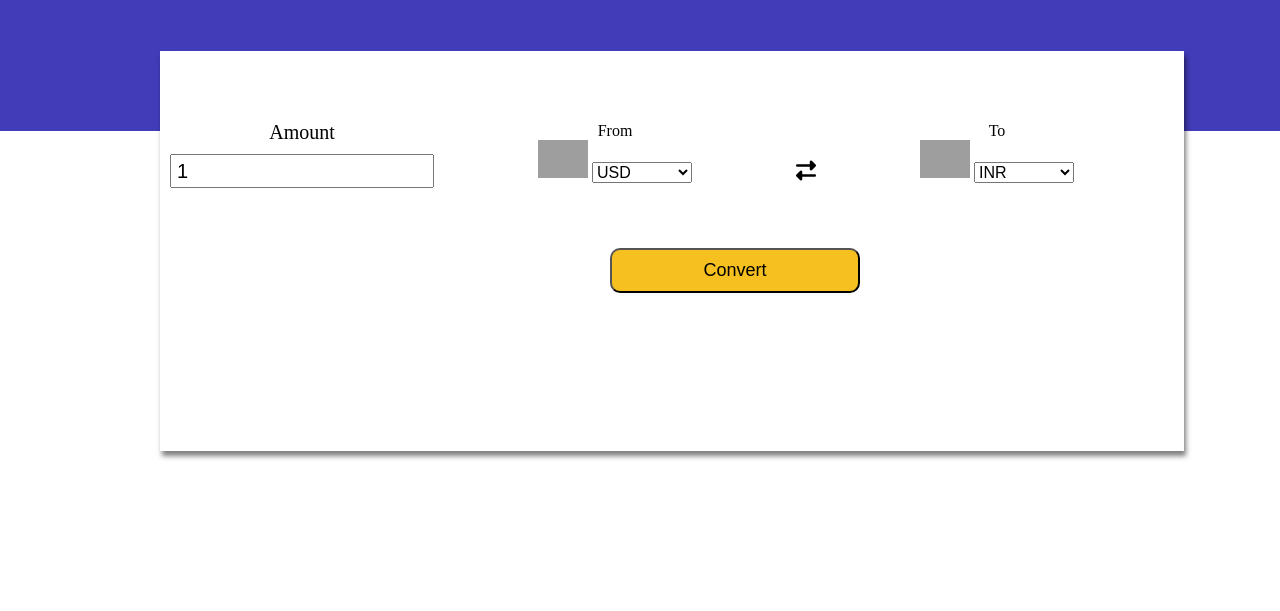
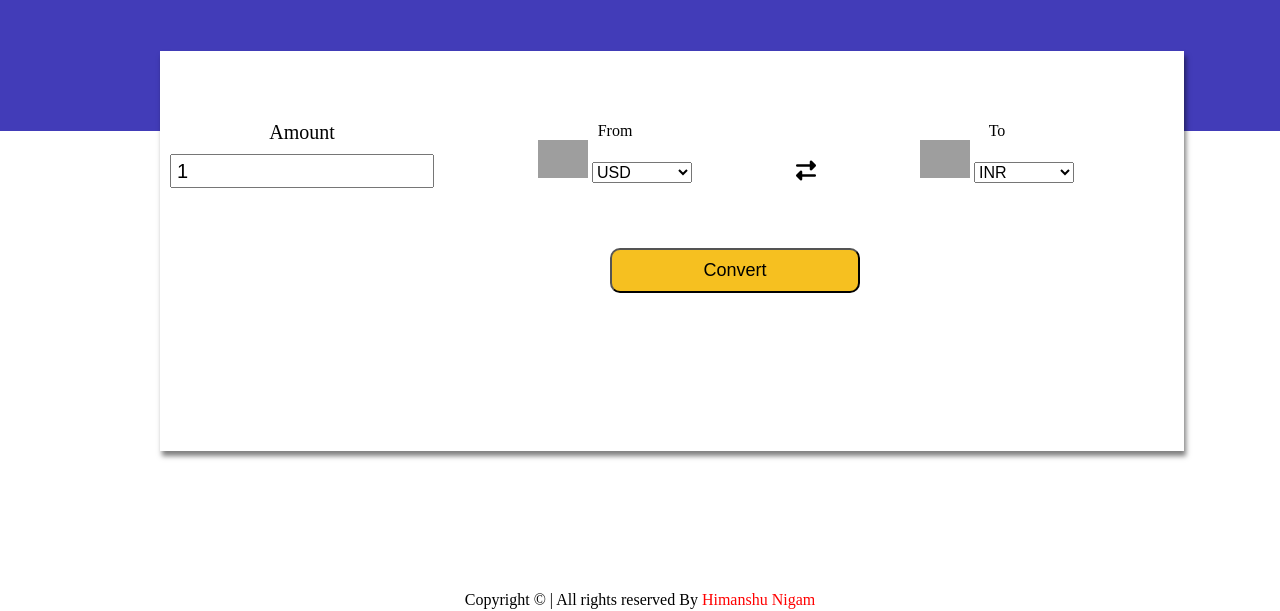
Before and after one commit to Himm2692/ExchangeConverter, a plain HTML site: page index.html in a window 1280 px wide. Shown: the part 189-800 px from the top of the page. Drawn offline with Linux system fonts and the light colour scheme; no server answers; grey boxes are pictures that could not be loaded.

Commit message:
Update index.html

```diff
--- a/index.html
+++ b/index.html
@@ -39,6 +39,7 @@
 <button class="button">Convert</button>
 <div class="msg"></div>
     </div>
+<footer>Copyright &copy; | All rights reserved By <span class="name">Himanshu Nigam </span></footer>
 
     <script src="data.js"></script>
     <script src="script.js"></script>
```
